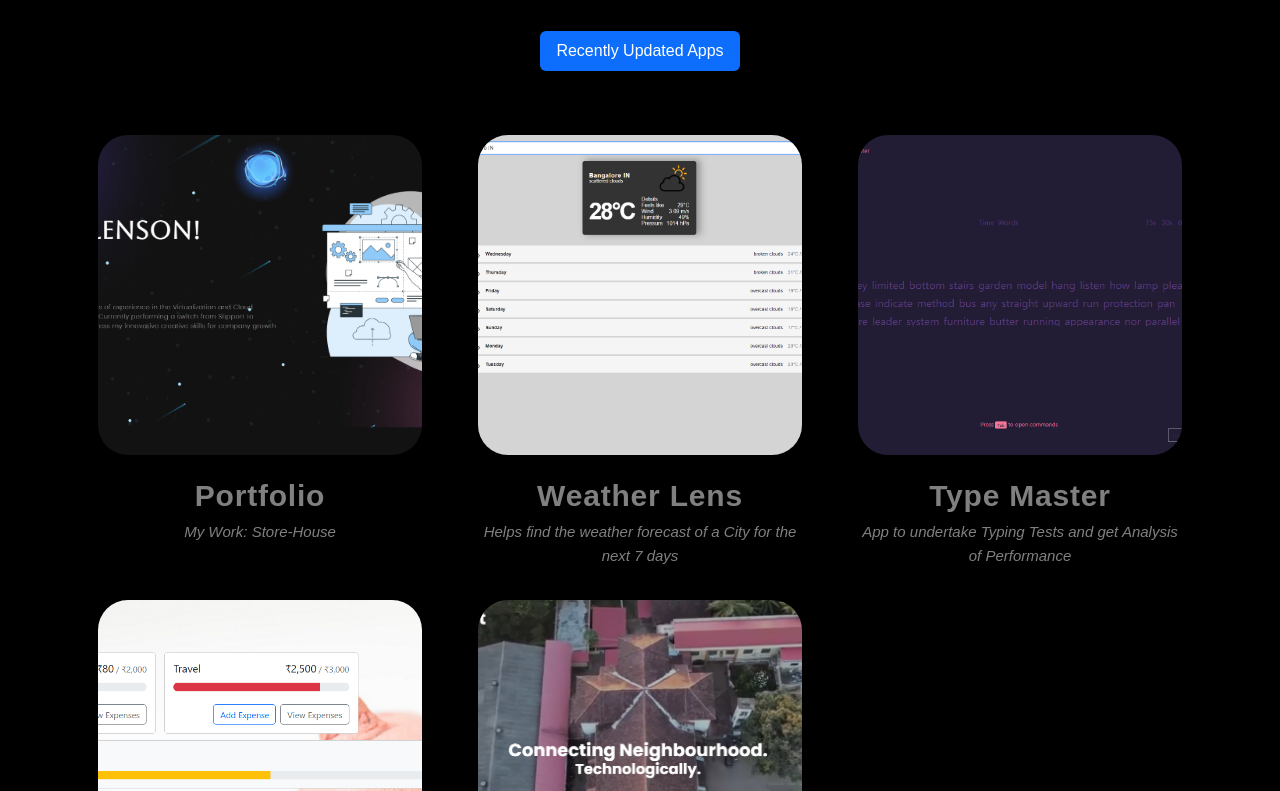
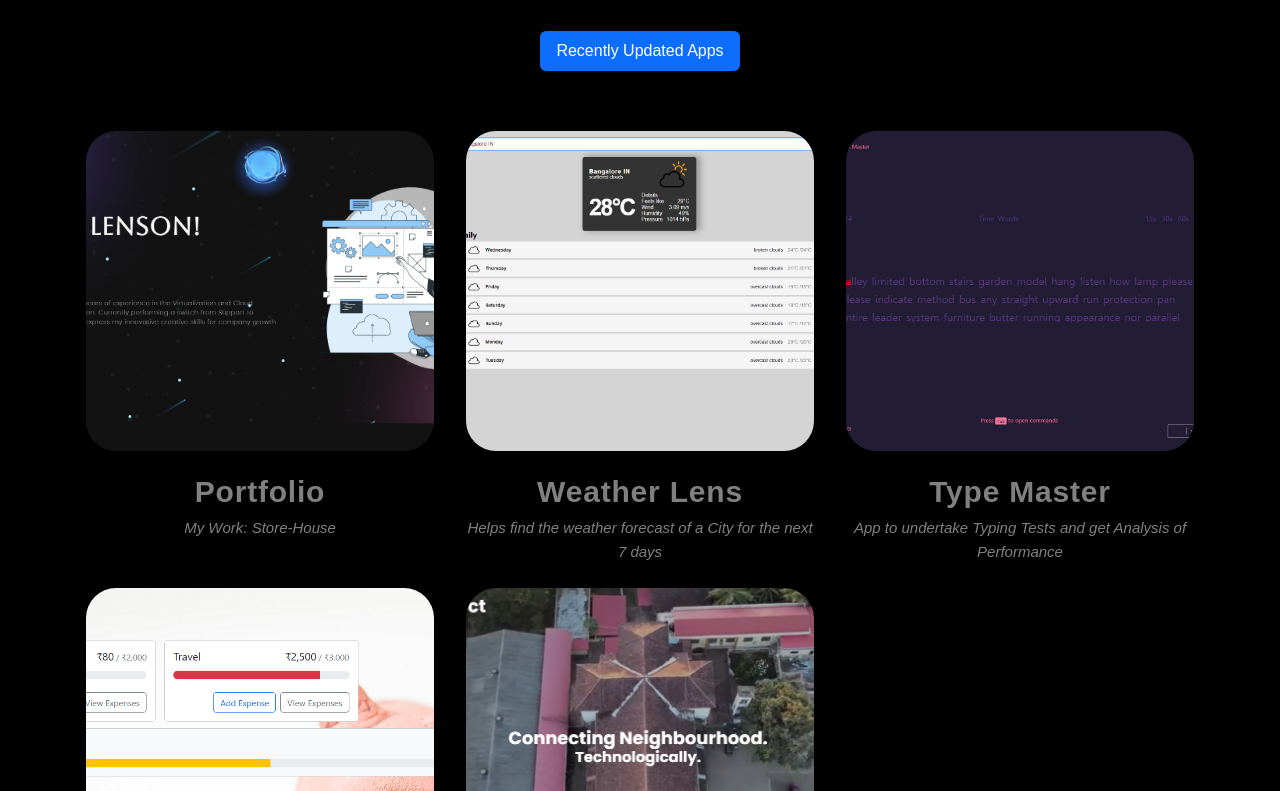
Before and after one commit to lensonfernandes/React-Portfolio, a React (Create React App) app in the folder reactportfolio/: page / in a window 1280 px wide. Shown: the part 1669-2460 px from the top of the page. Built offline with nearby package versions, Linux system fonts and the light colour scheme; the HTML template or start-up script is replaced by a standard one; a web font is replaced by a local one.

Commit message:
Fixed styling in Projects section

```diff
--- a/reactportfolio/src/App.css
+++ b/reactportfolio/src/App.css
@@ -378,6 +378,7 @@ nav.navbar .navbar-toggler-icon{
   height: 100%;
   /* background: linear-gradient(90.21deg, #AA367C -5.91%, #4A2FBD 111.58%); */
   box-shadow: 0px 0px 4px 4px rgb(207, 117, 166);
+  border-radius: 32px;
 
 
 }
--- a/reactportfolio/src/components/ProjectCard.js
+++ b/reactportfolio/src/components/ProjectCard.js
@@ -3,8 +3,8 @@ import {Col} from "react-bootstrap"
 
 export default function ProjectCard({title, description, imgUrl, url}) {
   return (
-    <Col size={12} sm={6} md={4}>
-      <div className='proj-imgbx m-3'>
+    <Col size={12} sm={6} md={4} className="my-2">
+      <div className='proj-imgbx m-1'>
         <a href={url}>
         <img src={imgUrl} style={{objectFit:'cover'}}/>
         </a>
--- a/reactportfolio/src/components/Projects.js
+++ b/reactportfolio/src/components/Projects.js
@@ -56,7 +56,7 @@ export default function Projects() {
             </div>}
             </TrackVisibility>
             <Tab.Container>
-            <Nav variant="pills" defaultActiveKey="first" className="nav-pills mb-5 justify-content-center align-items-center" id="pills-tab">
+            <Nav variant="pills" defaultActiveKey="first" className="nav-pills mb-5 justify-content-center align-items-center gap-2" id="pills-tab">
               <Nav.Item>
                 <Nav.Link eventKey="first" active='true'>Recently Updated Apps</Nav.Link>
               </Nav.Item>
```
